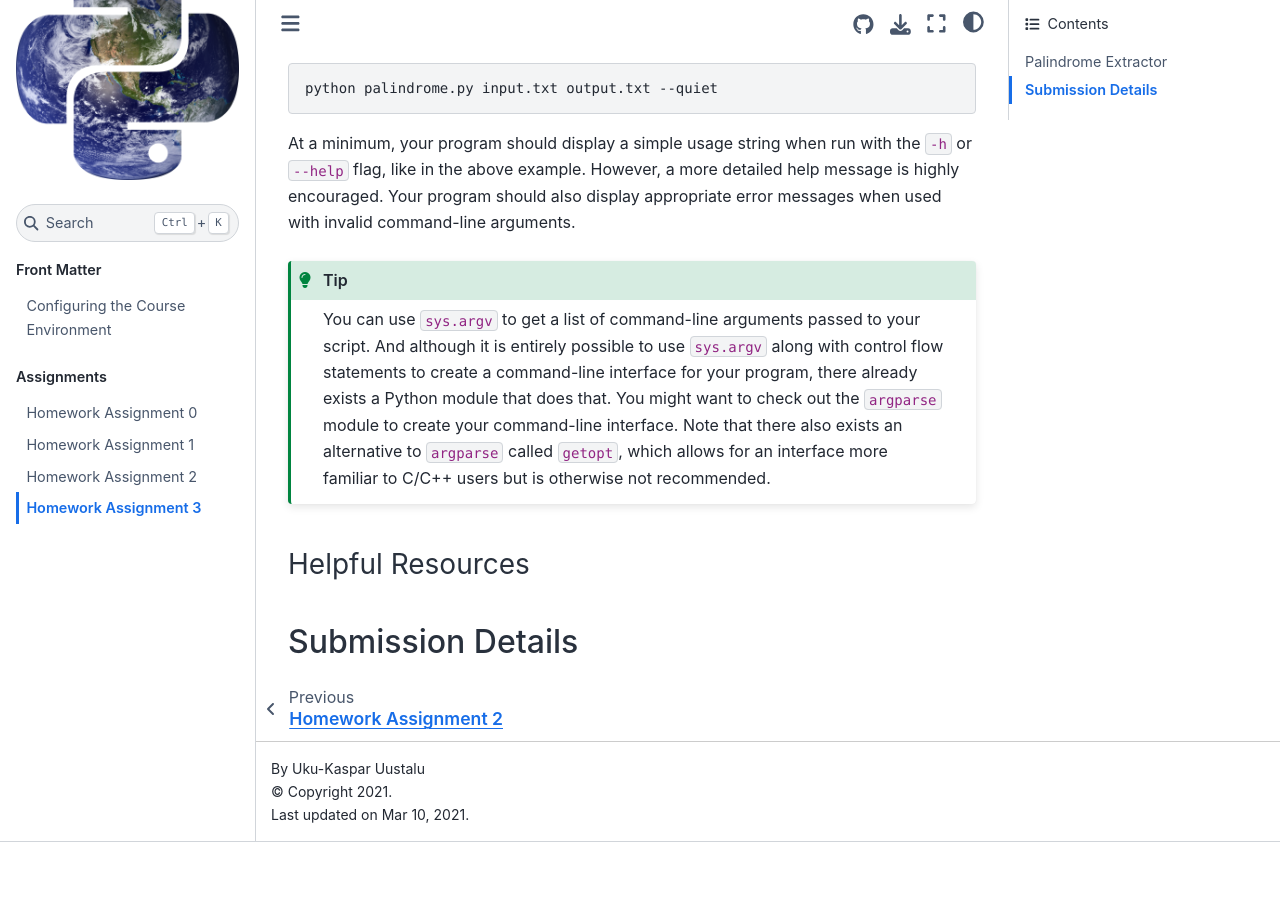
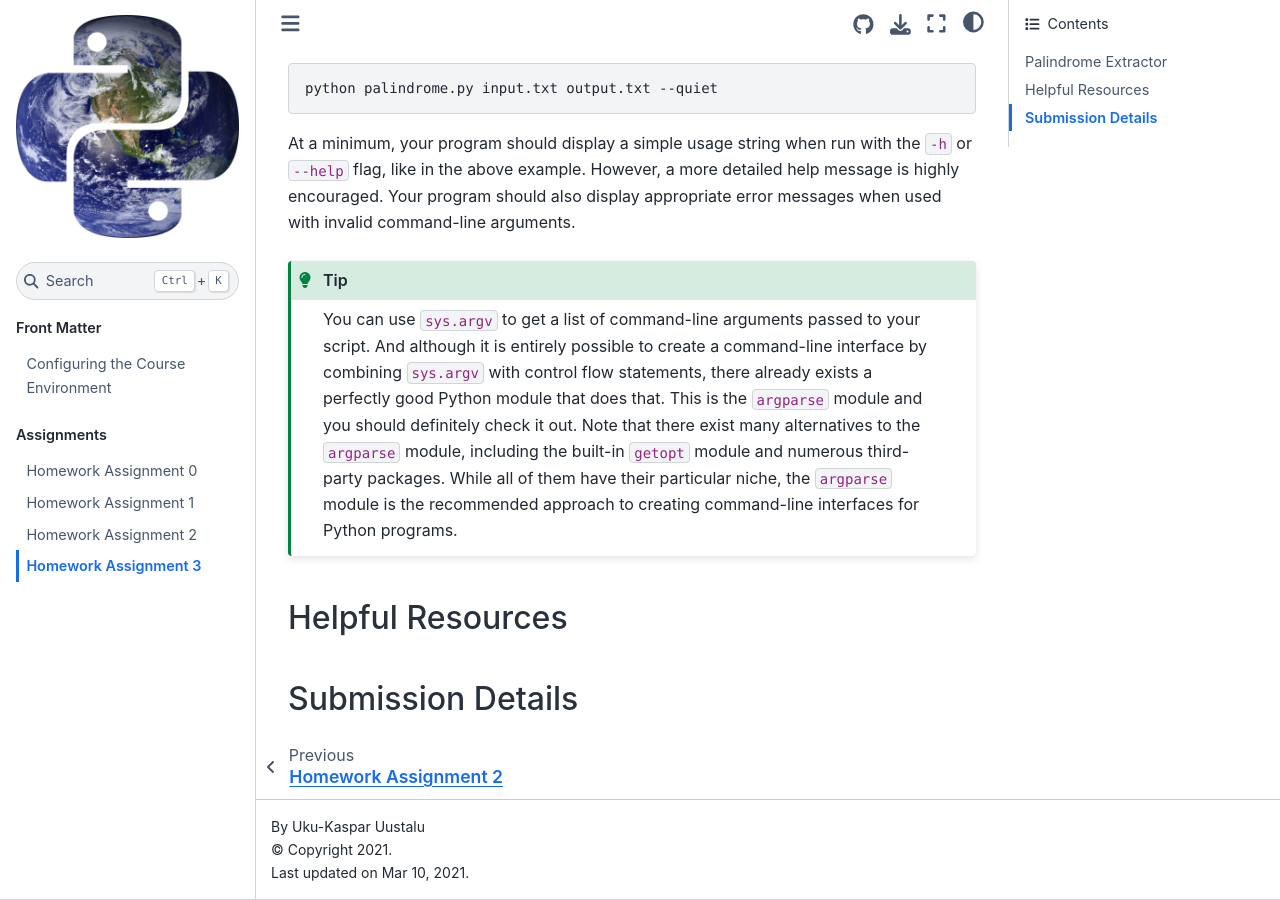
Before and after one commit to uep239/uep239.github.io, a Jupyter Book: the page built from source/assignments/hw03.md, in a window 1280 px wide and 900 px high, scrolled down 4648 px. Built offline with Jupyter Book 1.0.4 settings and Sphinx 7.4.7 and the Sphinx Book theme 1.1.4, drawn with Linux system fonts in a browser that asks for light colours; before the commit the page ends 5490 px from its top, so only the background shows below that; some of the changed text lies outside the part shown.

Commit message:
minor rewrites

````diff
--- a/source/assignments/hw03.md
+++ b/source/assignments/hw03.md
@@ -99,7 +99,7 @@ Demonstrate this by including a file `palindromes.txt` in your assignment reposi
 For full credit, it is okay when your program displayed the same error message both when the specified input file does not exists and when the specified input file does exist but the script encounters an error reading from it (which is rare but could happen in certain situations). For an additional 10 points, utilize `try ... catch` in a manner that allows you display a different error message in these two situations:
 
 - The specified input file does not exist.
-- The specified input file does exists but the program is unable to read it for some reason.
+- The specified input file does exist but the program is unable to read it for some reason.
 
 For example, when the file `random.txt` does not exists in the same directory as the script, the following should happen:
 
@@ -146,9 +146,9 @@ python palindrome.py input.txt output.txt --quiet
 At a minimum, your program should display a simple usage string when run with the `-h` or `--help` flag, like in the above example. However, a more detailed help message is highly encouraged. Your program should also display appropriate error messages when used with invalid command-line arguments.
 
 ```{tip}
-You can use `sys.argv` to get a list of command-line arguments passed to your script. And although it is entirely possible to use `sys.argv` along with control flow statements to create a command-line interface for your program, there already exists a Python module that does that. You might want to check out the `argparse` module to create your command-line interface. Note that there also exists an alternative to `argparse` called `getopt`, which allows for an interface more familiar to C/C++ users but is otherwise not recommended.
+You can use `sys.argv` to get a list of command-line arguments passed to your script. And although it is entirely possible to create a command-line interface by combining `sys.argv` with control flow statements, there already exists a perfectly good Python module that does that. This is the `argparse` module and you should definitely check it out. Note that there exist many alternatives to the `argparse` module, including the built-in `getopt` module and numerous third-party packages. While all of them have their particular niche, the `argparse` module is the recommended approach to creating command-line interfaces for Python programs.
 ```
 
-### Helpful Resources
+## Helpful Resources
 
 ## Submission Details
````
